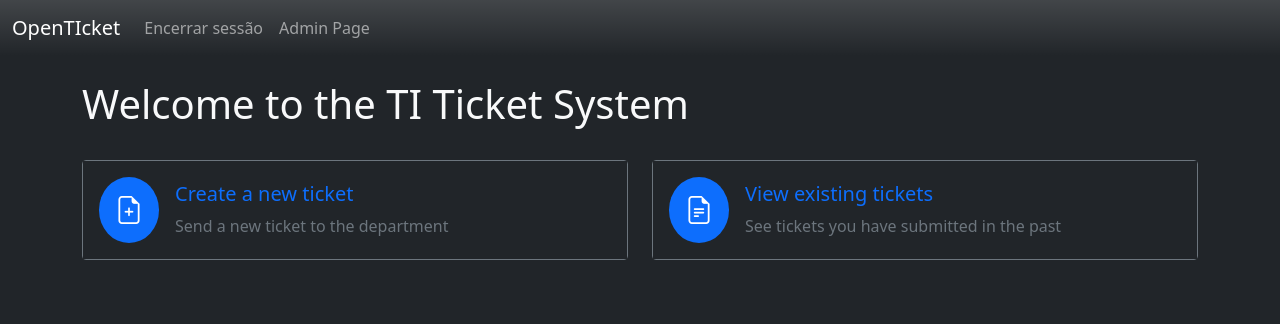
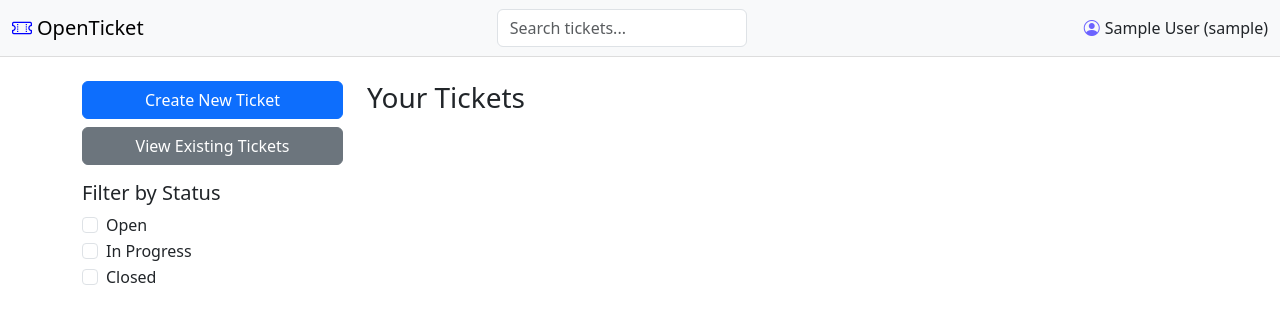
Before and after one commit to RedsonBr140/OpenTIcket, a Django app: page / in a window 1280 px wide. Shown: the top 324 px of the page. Run offline with Django 5.2, Linux system fonts and the light colour scheme; the visitor is signed in with stand-in values (Sample User, id 1); data that the repository does not hold is empty.

Commit message:
refactor: Rewrote the main page

```diff
--- a/OpenTIcket/views.py
+++ b/OpenTIcket/views.py
@@ -1,6 +1,12 @@
 from django.contrib.auth.decorators import login_required
 from django.shortcuts import render
 
+from tickets.models import Ticket
+
+
 @login_required
 def home(request):
-    return render(request, 'index.html')
+    tickets = Ticket.objects.all()
+
+    tickets = tickets.filter(author=request.user)
+    return render(request, 'index.html', {'tickets': tickets})
--- a/templates/base.html
+++ b/templates/base.html
@@ -1,49 +1,63 @@
 <!DOCTYPE html>
 <html lang="en">
-
    <head>
-  <meta charset="UTF-8" />
-  <meta name="viewport" content="width=device-width, initial-scale=1, shrink-to-fit=no">
-  <title>OpenTIcket</title>
-
-  <link href="https://cdn.jsdelivr.net/npm/bootstrap@5.0.2/dist/css/bootstrap.min.css" rel="stylesheet"
-    integrity="sha384-EVSTQN3/azprG1Anm3QDgpJLIm9Nao0Yz1ztcQTwFspd3yD65VohhpuuCOmLASjC" crossorigin="anonymous">
-  <link rel="stylesheet" href="https://cdn.jsdelivr.net/npm/bootstrap-icons@1.11.3/font/bootstrap-icons.min.css">
-  <link rel="stylesheet" href="/static/style.css" />
+      <meta charset="UTF-8">
+      <meta name="viewport" content="width=device-width, initial-scale=1.0">
+      <title>Bootstrap Navbar</title>
+      <link href="https://cdn.jsdelivr.net/npm/bootstrap@5.3.0/dist/css/bootstrap.min.css" rel="stylesheet">
+      <style>
+         @import url('https://fonts.googleapis.com/css2?family=Lexend+Deca:wght@100..900&display=swap');
+         .bold {
+         font-family: "Lexend Deca", sans-serif;
+         font-optical-sizing: auto;
+         font-style: bold;
+         font-weight: 700;
+         }
+         .navbar {
+         background-color: #f8f9fa; /* Light gray background */
+         border-bottom: 1px solid #ddd; /* Subtle border */
+         }
+         .navbar-brand {
+         display: flex;
+         align-items: center;
+         }
+         .navbar-brand i {
+         margin-right: 5px;
+         color: blue;
+         }
+         .search-box {
+         width: 250px;
+         }
+         .user-profile {
+         display: flex;
+         align-items: center;
+         }
+         .user-profile i {
+         margin-right: 5px;
+         color: #6c63ff;
+         }
+      </style>
    </head>
-
-<body class="bg-dark">
-  <nav class="navbar navbar-expand-lg navbar-dark bg-dark bg-gradient">
+   <body>
+      <nav class="navbar navbar-expand-lg">
          <div class="container-fluid">
-      <a class="navbar-brand" href="/">OpenTIcket</a>
-      <button class="navbar-toggler" type="button" data-bs-toggle="collapse" data-bs-target="#navbarNavDarkDropdown"
-        aria-controls="navbarNavDarkDropdown" aria-expanded="false" aria-label="Toggle navigation">
-        <span class="navbar-toggler-icon"></span>
-      </button>
-      <div class="collapse navbar-collapse" id="navbarNavDarkDropdown">
-        <ul class="navbar-nav me-auto">
-          <li class="nav-item active ms-auto" id="">
-            {% if user.is_authenticated %}
-            <a class="nav-link" href="{% url 'logout' %}">{{ _("Log out") }}</a>
-            {% else %}
-            <a class="nav-link" href="{% url 'login' %}">{{ _("Log in") }}</a>
-            {% endif %}
-          </li>
-          {% if user.is_staff %}
-          <li class="nav-item active">
-            <a class="nav-link" href="/admin">{{ _("Admin Page") }}</a>
-          </li>
-          {% endif %}
-        </ul>
+            <!-- Left Section -->
+            <a class="navbar-brand" href="{% url 'home' %}">
+            <i class="bi bi-ticket-perforated"></i> OpenTicket
+            </a>
+            <!-- Center Search Bar -->
+            <div class="mx-auto">
+               <input class="form-control search-box" type="text" placeholder="Search tickets...">
+            </div>
+            <!-- Right Section: User -->
+            <div class="user-profile">
+               <i class="bi bi-person-circle"></i>
+               <span>{{ request.user.first_name }} {{ request.user.last_name }} ({{ request.user.username }})</span>
             </div>
          </div>
       </nav>
-  </ul>
       <div class="container mt-4">{% block content %}{% endblock %}</div>
-
-  <script src="https://cdn.jsdelivr.net/npm/bootstrap@5.0.2/dist/js/bootstrap.bundle.min.js"
-    integrity="sha384-MrcW6ZMFYlzcLA8Nl+NtUVF0sA7MsXsP1UyJoMp4YLEuNSfAP+JcXn/tWtIaxVXM"
-    crossorigin="anonymous"></script>
+      <script src="https://cdn.jsdelivr.net/npm/bootstrap@5.3.0/dist/js/bootstrap.bundle.min.js"></script>
+      <link rel="stylesheet" href="https://cdn.jsdelivr.net/npm/bootstrap-icons/font/bootstrap-icons.css">
    </body>
-
 </html>
--- a/templates/index.html
+++ b/templates/index.html
@@ -1,34 +1,43 @@
 {% extends 'base.html' %}
 {% block content %}
-<h1 class="pb-4 text-light">{{ _("Welcome to the TI Ticket System") }}</h1>
-
-<div class="row g-4">
-  <div class="col-md-6">
-    <a href="{% url 'ticket_new' %}" class="card text-decoration-none border-secondary">
-      <div class="card-body d-flex align-items-center bg-dark">
-        <div class="bg-primary text-white rounded-circle p-3 me-3">
-          <i class="bi bi-file-earmark-plus h3"></i> <!-- Replace with your icon -->
+        <div class="row">
+            <div class="col-md-3">
+                <button class="btn btn-primary w-100 mb-2">{{_("Create New Ticket")}}</button>
+                <button class="btn btn-secondary w-100 mb-3">View Existing Tickets</button>
+                <h5>Filter by Status</h5>
+                <div class="form-check">
+                    <input class="form-check-input" type="checkbox" id="open">
+                    <label class="form-check-label" for="open">Open</label>
                 </div>
-        <div>
-          <h5 class="card-title font-weight-bold">{{ _("Create a new ticket") }}</h5>
-          <p class="card-text text-muted">{{ _("Send a new ticket to the department") }}</p>
+                <div class="form-check">
+                    <input class="form-check-input" type="checkbox" id="inProgress">
+                    <label class="form-check-label" for="inProgress">In Progress</label>
+                </div>
+                <div class="form-check">
+                    <input class="form-check-input" type="checkbox" id="closed">
+                    <label class="form-check-label" for="closed">Closed</label>
                 </div>
             </div>
-    </a>
-  </div>
-  <div class="col-md-6">
-    <a href="{% url 'ticket_list' %}" class="card text-decoration-none border-secondary">
-      <div class="card-body d-flex align-items-center bg-dark">
-        <div class="bg-primary text-white rounded-circle p-3 me-3">
-          <i class="bi bi-file-earmark-text h3"></i>
-        </div>
-        <div>
-          <h5 class="card-title font-weight-bold">{{ _("View existing tickets") }}</h5>
-          <p class="card-text text-muted">{{ _("See tickets you have submitted in the past") }}</p>
+            <div class="col-md-9">
+                <h3>Your Tickets</h3>
+                <div class="row">
+                    {% for ticket in tickets %}
+                    <div class="col-md-4">
+                        <div class="card p-3 mb-3">
+                            <h5 class="card-title">Ticket #{{ ticket.id }}</h5>
+                            <p class="bold">Status: {{ ticket.get_status_display }}</p>
+                            <p>Assigned to: {{ ticket.assigned_to }}</p>
+                            <p>Last Update: {{ ticket.updated_at|date:"d/m/Y H:i" }}</p>
+                            <a href="{% url 'ticket_detail' ticket.id %}" class="btn btn-primary w-100">{{ _("View Details") }}</a>
                         </div>
                     </div>
-    </a>
+                    {% endfor %}
                 </div>
             </div>
-
+        </div>
+<!--
+    <footer class="text-center mt-4 p-3 border-top">
+        <p>&copy; 2023 OpenTicket. All Rights Reserved.</p>
+        <a href="#">Contact Us</a> | <a href="#">Terms of Service</a> | <a href="#">Privacy Policy</a>
+    </footer> -->
 {% endblock %}
```
Also changed, not shown: templates/registration/login.html (+11 -11 lines), tickets/templatetags/status_format.py (added). Lines whose indentation alone changed are shown as unchanged.
